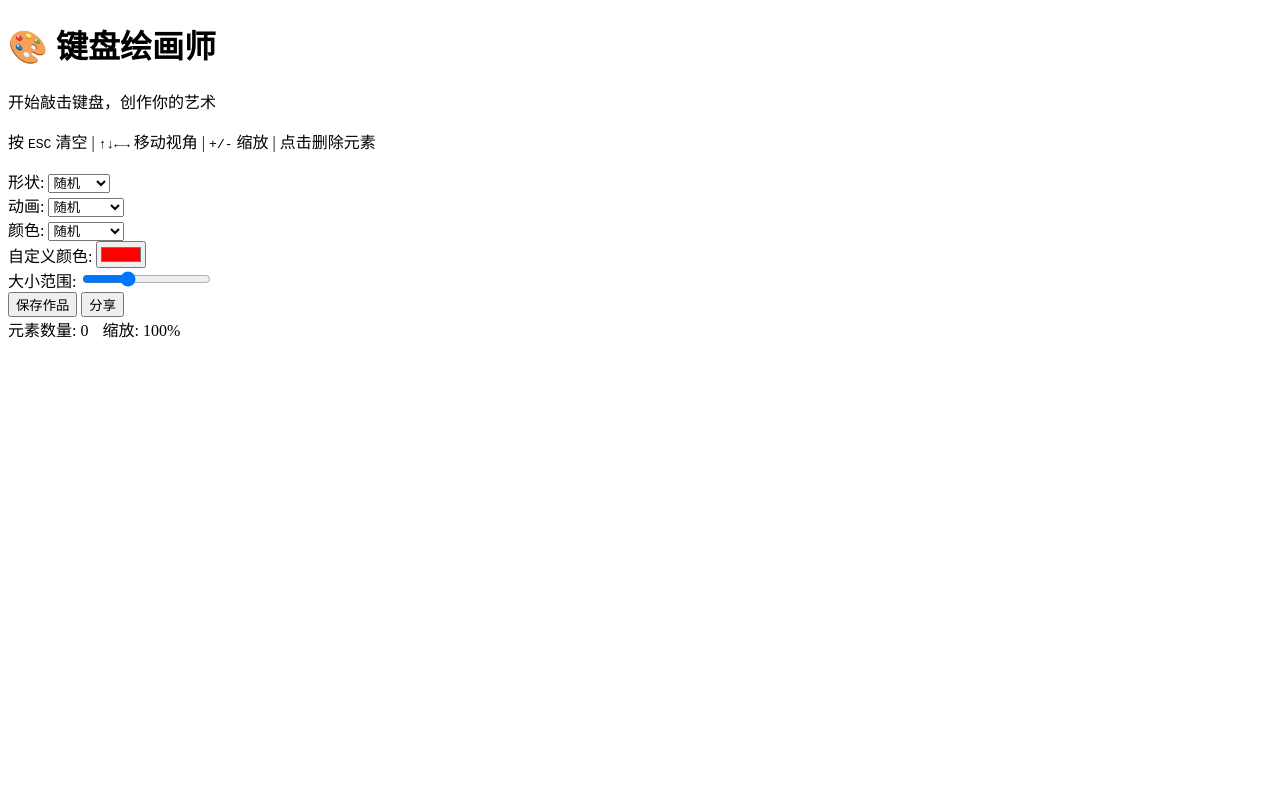
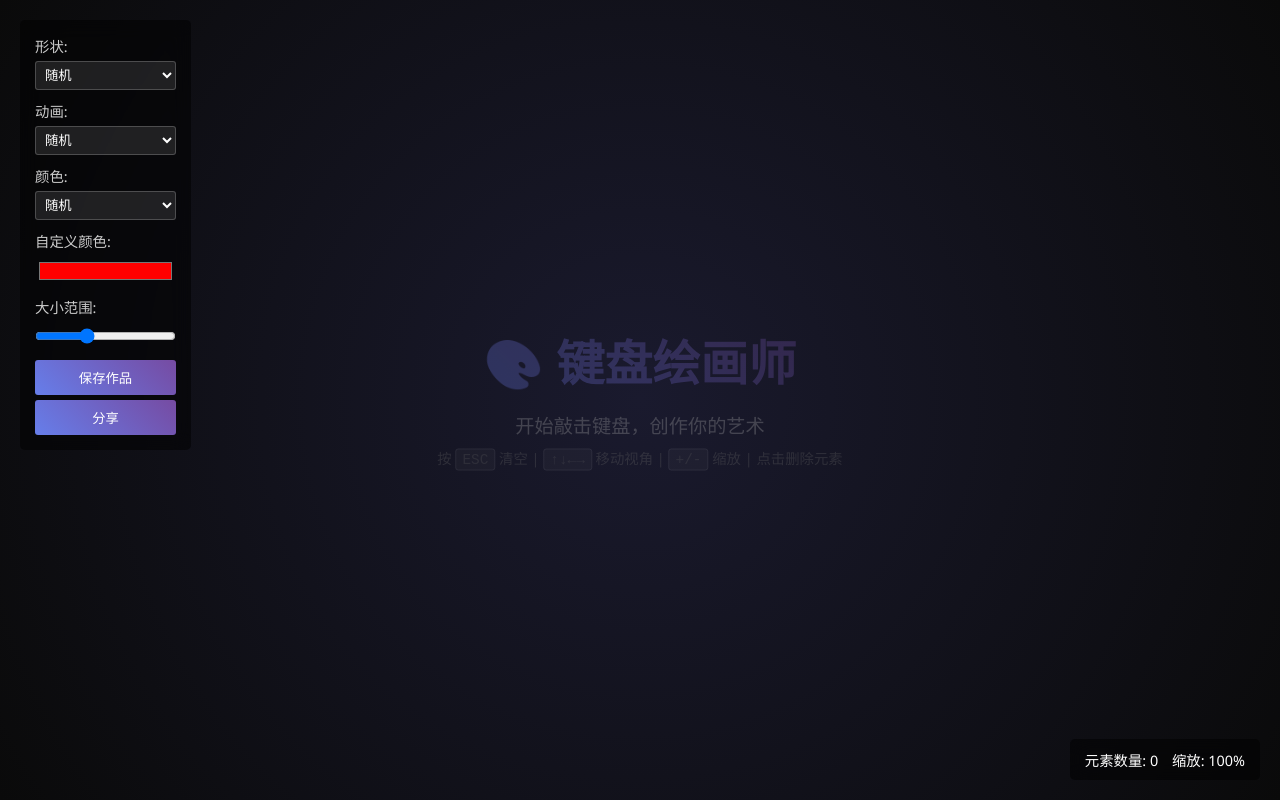
Before and after one commit to zzZh11/zyw, a plain HTML site: page index.html in a window 1280 px wide. Drawn offline with Linux system fonts and the light colour scheme.

Commit message:
Fix stylesheet link in index.html

```diff
--- a/index.html
+++ b/index.html
@@ -4,7 +4,7 @@
     <meta charset="UTF-8">
     <meta name="viewport" content="width=device-width, initial-scale=1.0">
     <title>键盘绘画师 - Keyboard Artist</title>
-    <link rel="stylesheet" href="/zyw/style.css">
+    <link rel="stylesheet" href="/zyw/styles.css">
 </head>
 <body>
     <div id="canvas" class="canvas">
```
